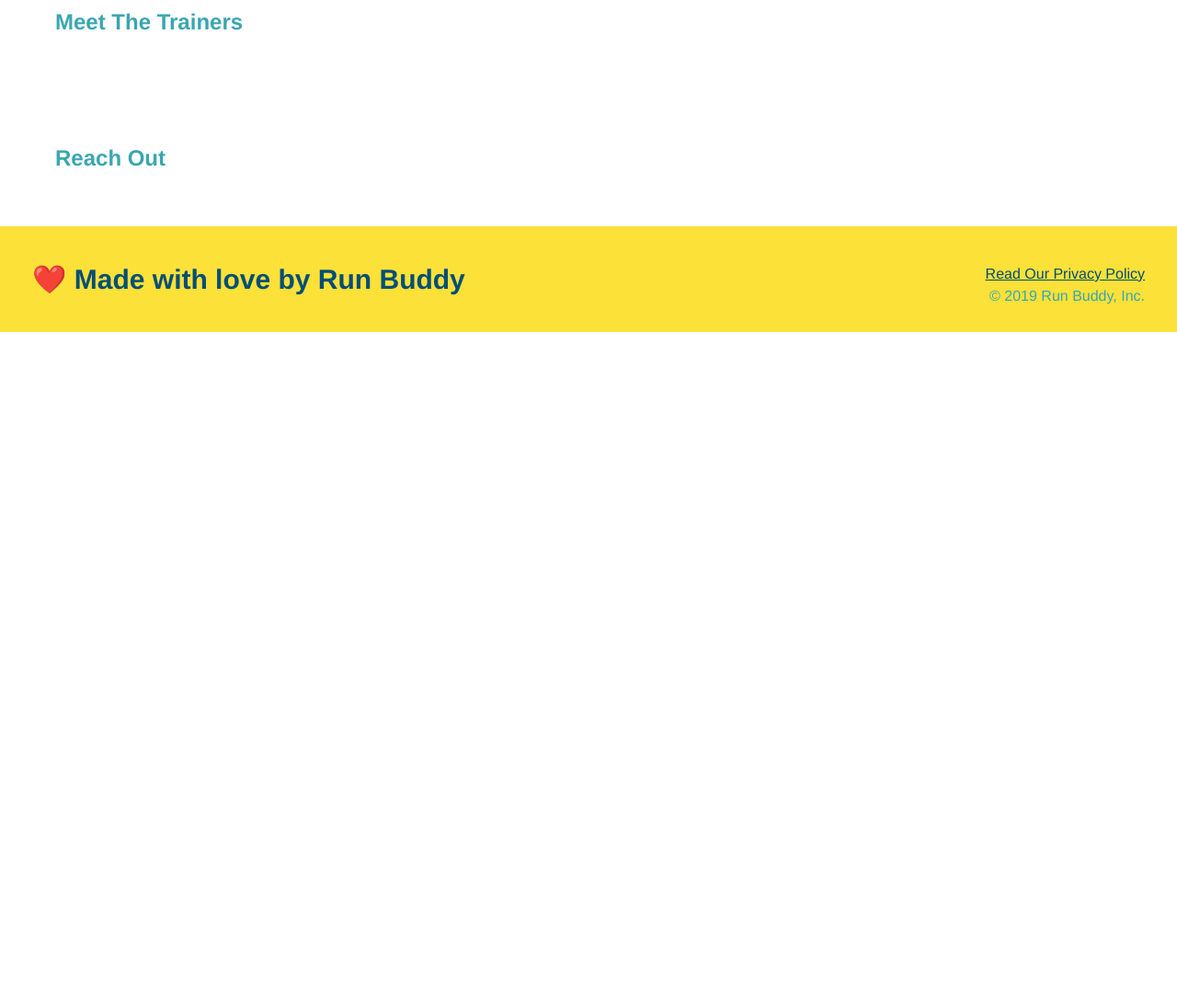
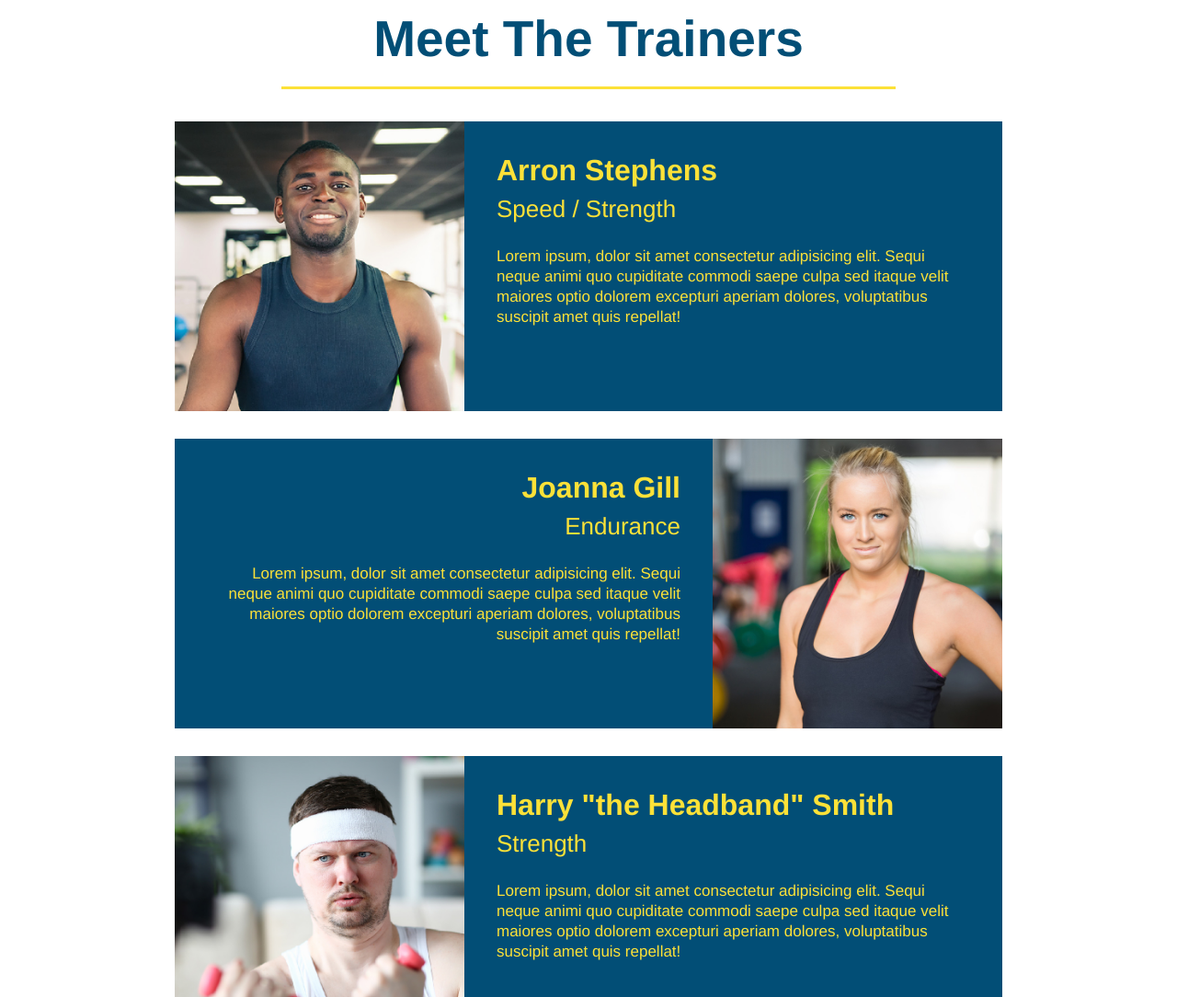
Before and after one commit to DRamm1/run-buddy, a plain HTML site: page index.html in a window 1280 px wide. Shown: the part 2780-3864 px from the top of the page at 92% size. Before the commit the page ends 3141 px from the top, so only its background shows below. Drawn offline with Linux system fonts and the light colour scheme.

Commit message:
Included additional trainers to the, meet the trainers section

```diff
--- a/assests/css/style.css
+++ b/assests/css/style.css
@@ -198,3 +198,50 @@ section {
 .steps span {
   font-size: 38px;
 }
+
+.trainers {
+  text-align: center;
+}
+
+.trainer {
+  width: 900px;
+  margin: 0 auto 30px auto;
+  background: #024e76;
+  color: #fce138;
+  overflow: auto;
+}
+
+.trainer img {
+  width: 35%;
+  float: left;
+}
+
+.trainer-bio {
+  padding: 35px;
+  float: left;
+  width: 65%;
+}
+
+.text-left {
+  text-align: left;
+}
+
+.text-right {
+  text-align: right;
+}
+
+.trainer-bio h3 {
+  font-size: 32px;
+  margin-bottom: 8px;
+}
+
+.trainer-bio h4 {
+  font-weight: lighter;
+  font-size: 26px;
+  margin-bottom: 25px;
+}
+
+.trainer-bio p {
+  font-size: 17px;
+  line-height: 1.3;
+}
--- a/index.html
+++ b/index.html
@@ -106,8 +106,43 @@
     </section>
 
     <!-- "meet the trainers" section -->
-    <section>
-        <h2>Meet The Trainers</h2>
+    <section id="your-trainers" class="trainers">
+        <h2 class="section-title primary-border">Meet The Trainers</h2>
+        <article class="trainer">
+            <img src="assests/images/trainer-1.jpg" alt="Arron Stephens in his workout clothes, ready to pump iron"/>
+            <div class="trainer-bio text-left">
+                <h3>Arron Stephens</h3>
+                <h4>Speed / Strength</h4>
+                <p>
+                    Lorem ipsum, dolor sit amet consectetur adipisicing elit. Sequi neque animi quo cupiditate commodi saepe culpa sed itaque velit maiores optio dolorem excepturi aperiam dolores, voluptatibus suscipit amet quis repellat!
+                </p>
+            </div>
+        </article>
+        <!-- second trainer bio -->
+        <article class="trainer">
+            <div class="trainer-bio text-right">
+            <h3>Joanna Gill</h3>
+            <h4>Endurance</h4>
+            <p>
+                Lorem ipsum, dolor sit amet consectetur adipisicing elit. Sequi neque animi quo cupiditate commodi saepe culpa sed
+                itaque velit maiores optio dolorem excepturi aperiam dolores, voluptatibus suscipit amet quis repellat!
+            </p>
+            </div>
+            <img src="assests/images/trainer-2.jpg" alt="Joanna Gill cooling off after a workout" />
+        </article>
+
+        <!-- third trainer bio -->
+        <article class="trainer">
+            <img src="assests/images/trainer-3.jpg" alt="Harry Smith wearing a headband and lifting comically small pink weights" />
+            <div class="trainer-bio text-left">
+            <h3>Harry "the Headband" Smith</h3>
+            <h4>Strength</h4>
+            <p>
+                Lorem ipsum, dolor sit amet consectetur adipisicing elit. Sequi neque animi quo cupiditate commodi saepe culpa sed
+                itaque velit maiores optio dolorem excepturi aperiam dolores, voluptatibus suscipit amet quis repellat!
+            </p>
+            </div>
+        </article>
     </section>
 
     <!-- "reach out" section -->
```
Also changed, not shown: assests/images/trainer-1.jpg (added), assests/images/trainer-2.jpg (added), assests/images/trainer-3.jpg (added).
